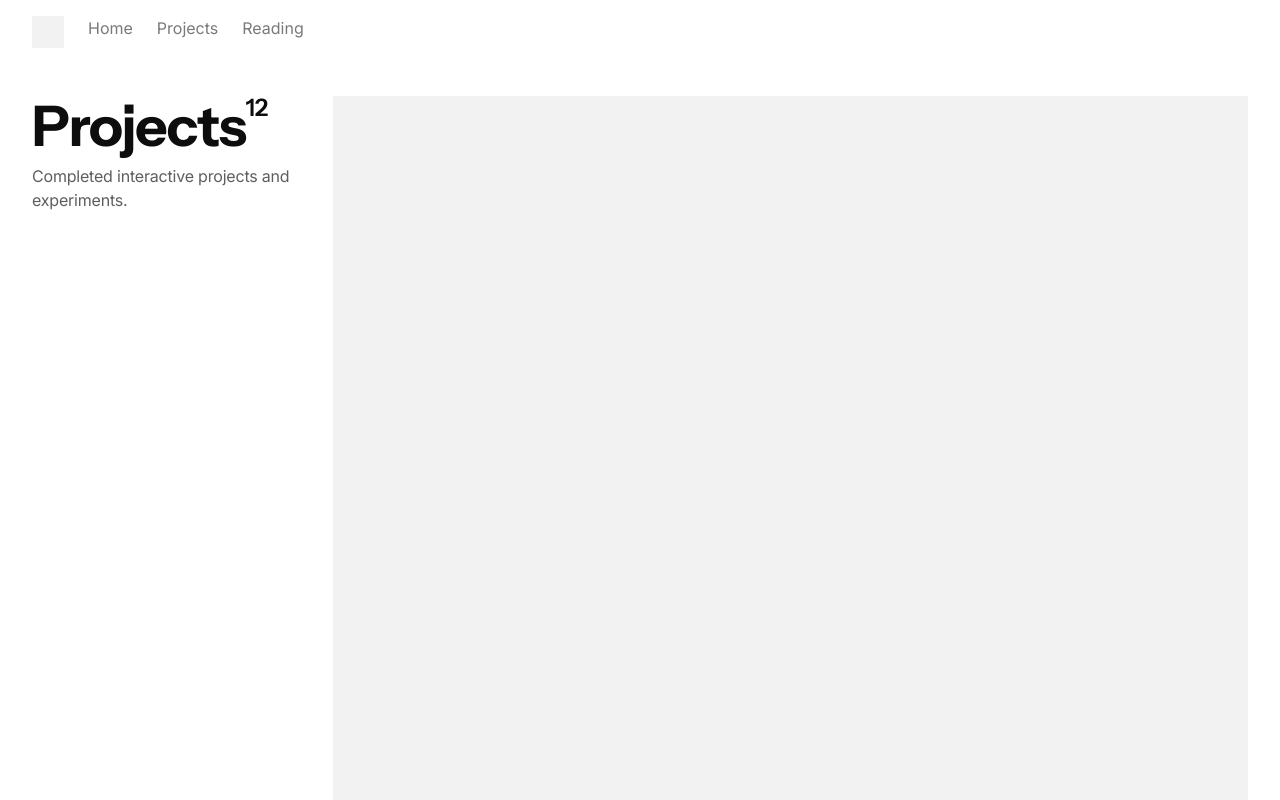
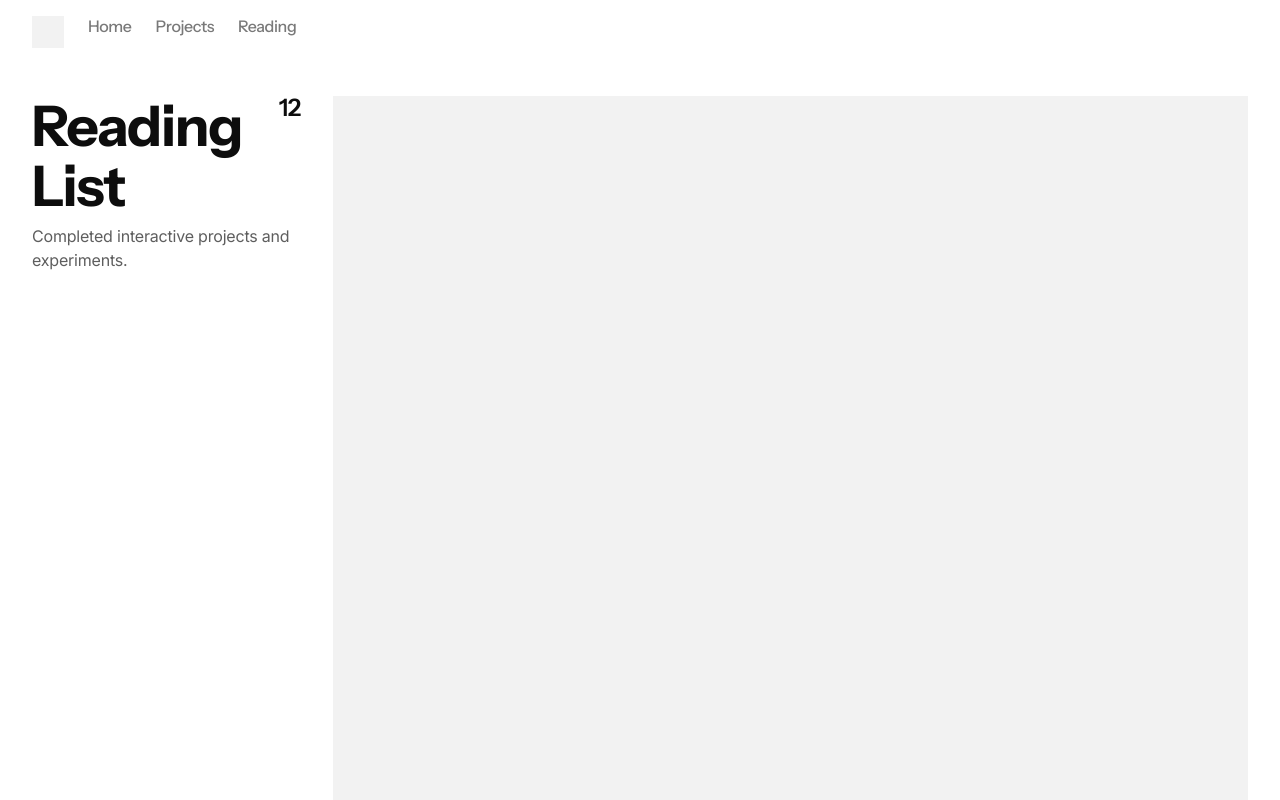
Before and after one commit to barthkosi/V2-Portfolio, a React (Vite) app: page /reading-list in a window 1280 px wide. Shown: the top 800 px of the page. Built offline with nearby package versions, Linux system fonts and the light colour scheme.

Commit message:
Layout Improvements

```diff
--- a/src/components/Nav.tsx
+++ b/src/components/Nav.tsx
@@ -4,9 +4,9 @@ export default function Nav() {
   return (
     <nav className="text-[var(--content-tertiary)] px-8 py-4 flex gap-6">
       <div className= "w-[32px] h-[32px] bg-[var(--background-secondary)]"></div>
-      <Link to="/" className="hover:text-[var(--content-primary)]">Home</Link>
-      <Link to="/projects" className="hover:text-[var(--content-primary)]">Projects</Link>
-      <Link to="/reading-list" className="hover:text-[var(--content-primary)]">Reading</Link>
+      <Link to="/" className="label-m hover:text-[var(--content-primary)]">Home</Link>
+      <Link to="/projects" className="label-m hover:text-[var(--content-primary)]">Projects</Link>
+      <Link to="/reading-list" className="label-m hover:text-[var(--content-primary)]">Reading</Link>
     </nav>
   );
 }
--- a/src/pages/Home.tsx
+++ b/src/pages/Home.tsx
@@ -3,7 +3,7 @@ export default function Home() {
         <>
           <main>
             <div className="flex flex-col lg:flex-row gap-8">
-              <div className="flex flex-col gap-2 pl-10 justify-center text-left">
+              <div className="flex flex-col gap-2 lg:pl-10 justify-center text-left">
                 <h1>Barth creates visual systems and digital experiences</h1>
                 <p className= "body-l-medium text-[var(--content-secondary)]">Explore my portfolio of web interactions, engineered solutions, and dynamic motion design that aims to inject joy into the digital world.</p>
               </div>
--- a/src/pages/ReadingList.tsx
+++ b/src/pages/ReadingList.tsx
@@ -4,7 +4,7 @@ export default function Home() {
     return (
       <div className="flex flex-col lg:flex-row w-full gap-6 lg:gap-8 h-auto lg:justify-left lg:row justify-center">
         <InfoBlock
-          title="Projects"
+          title="Reading List"
           number={12}
           description="Completed interactive projects and experiments."></InfoBlock>
           <div className= "w-full aspect-square bg-[var(--background-secondary)] transform [transform:perspective(500px)_skewX(-24deg)]"></div>
```
